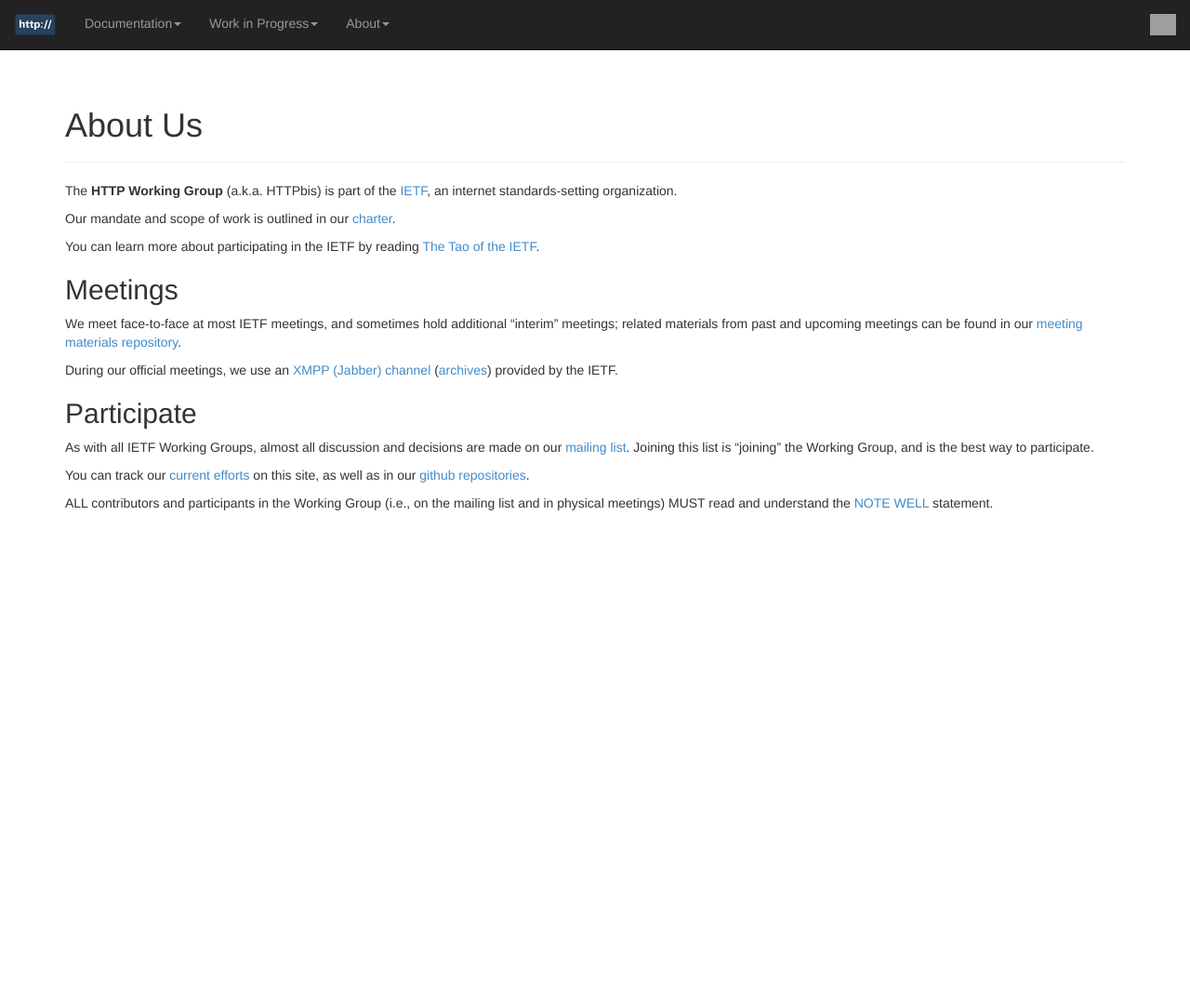
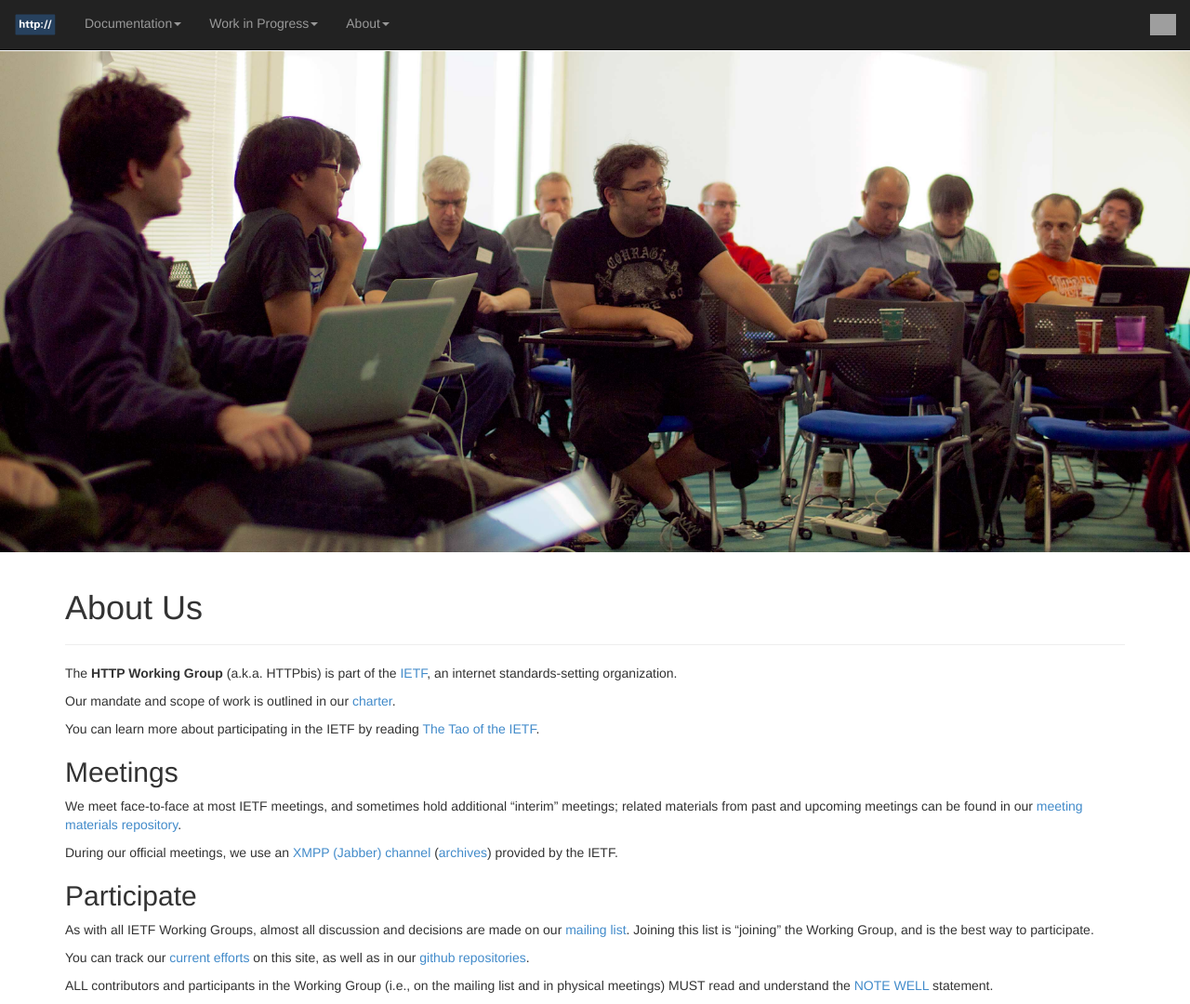
Before and after one commit to httpwg/httpwg.github.io, a Jekyll site: the page built from about/index.md, in a window 1280 px wide and 1080 px high. Shown: the whole window at 93% size. Built offline with Jekyll 4.4.1, drawn with Linux system fonts in a browser that asks for light colours; grey boxes are pictures that could not be loaded.

Commit message:
fancy up the about page

```diff
--- a/_layouts/page.html
+++ b/_layouts/page.html
@@ -11,6 +11,11 @@
   <body>
 
     {% include navbar.html %}
+
+
+    {% if page.banner_img %}
+    <image class="img-responsive hidden-xs" src="{{ page.banner_img }}">
+    {% endif %}
 
       <div class="container">
 
--- a/about/index.md
+++ b/about/index.md
@@ -1,6 +1,7 @@
 ---
 layout: page
 title: About Us
+banner_img: /asset/wg_japan.jpg
 ---
 
 The **HTTP Working Group** (a.k.a. HTTPbis) is part of the [IETF](http://www.ietf.org/), an internet standards-setting organization.
--- a/asset/site.css
+++ b/asset/site.css
@@ -1,5 +1,5 @@
 body {
-  padding-top: 75px;
+  padding-top: 55px;
   height: 100%;
 }
 *[id]:before {
```
Also changed, not shown: asset/http_dinner.jpg (added), asset/wg_japan.jpg (added).
